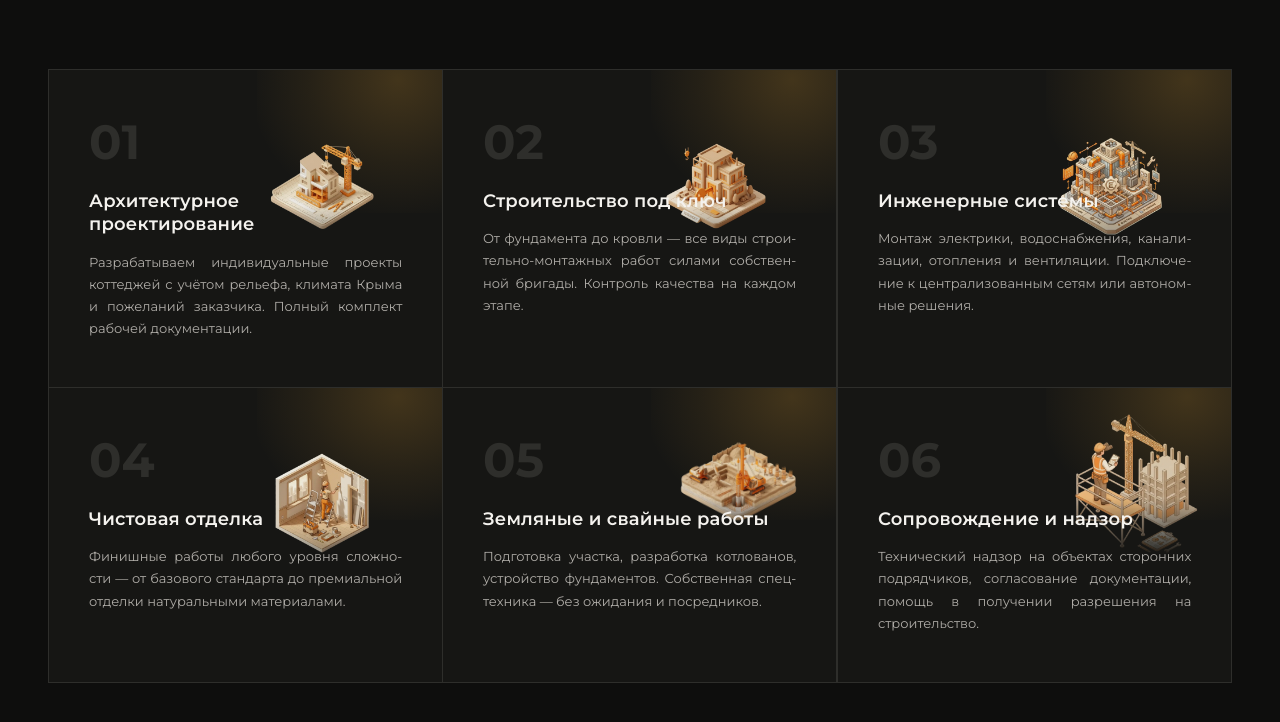
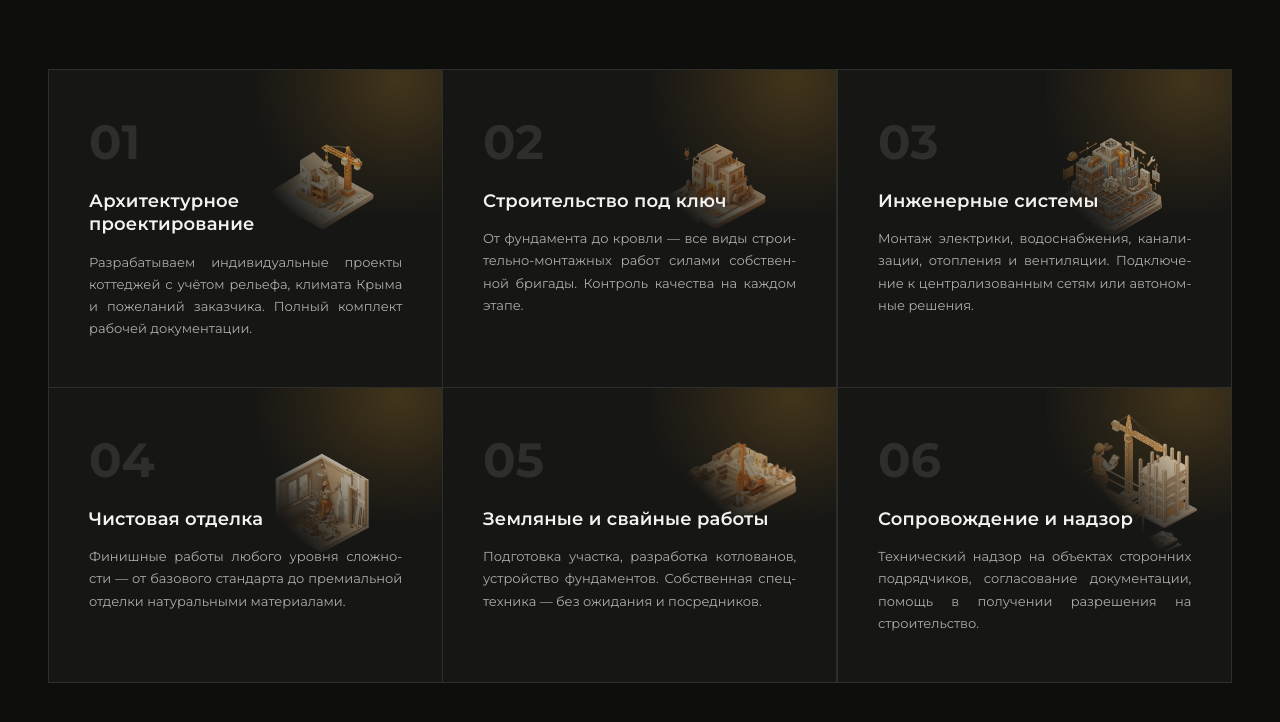
Before and after one commit to sajtoakoder-coder/stroytech-crimea, a website: page index.html in a window 1280 px wide. Shown: the part 1465-2187 px from the top of the page. Drawn offline with nearby package versions, Linux system fonts and the light colour scheme.

Commit message:
Update styles.css

```diff
--- a/assets/css/styles.css
+++ b/assets/css/styles.css
@@ -687,8 +687,8 @@
     z-index: 0;
     opacity: .93;
     pointer-events: none;
-    -webkit-mask-image: linear-gradient(to bottom, #000 60%, transparent 100%);
-            mask-image: linear-gradient(to bottom, #000 60%, transparent 100%);
+    -webkit-mask-image: linear-gradient(to bottom left, #000 25%, transparent 65%);
+            mask-image: linear-gradient(to bottom left, #000 25%, transparent 65%);
     transition: transform .45s ease, opacity .4s ease;
   }
   /* свайные работы и надзор — плотная иллюстрация, уменьшаем */
```
